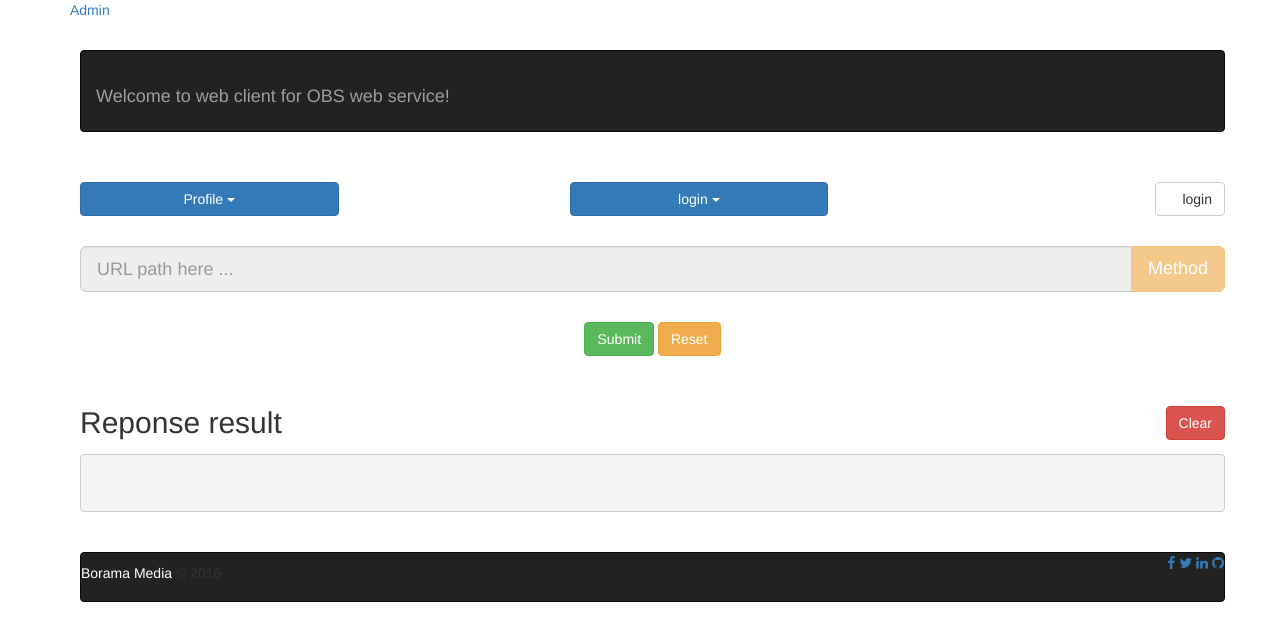
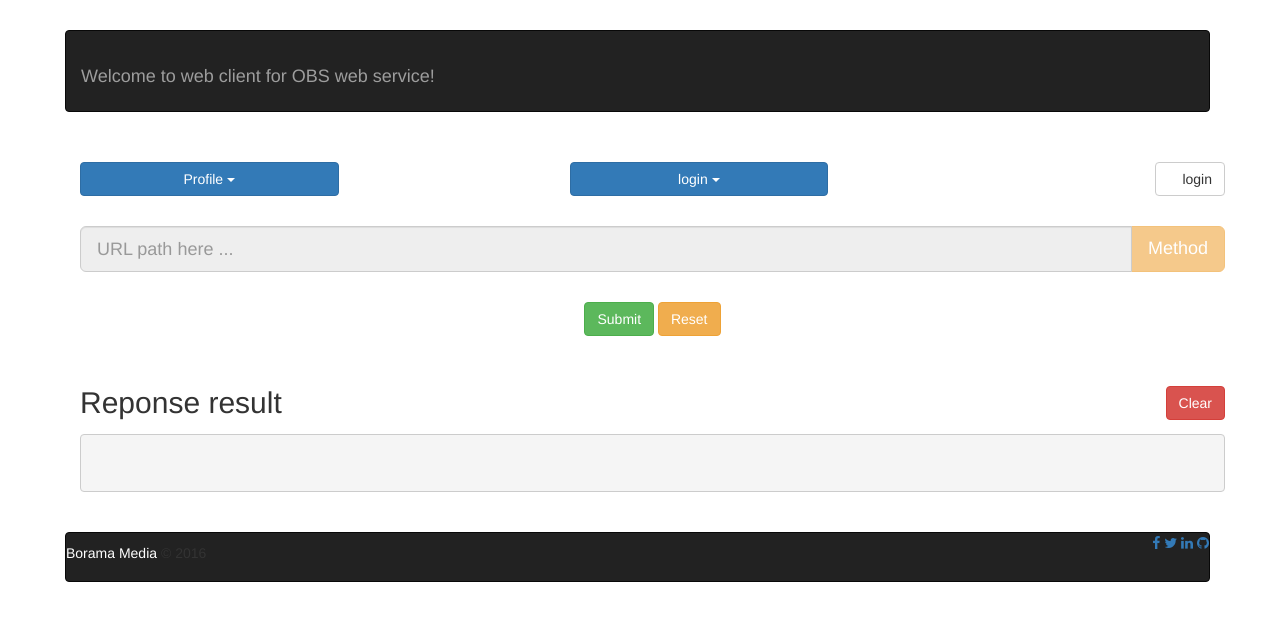
Before and after one commit to channa93/TestFunctionOBS, a PHP site: page /TestFunctionOBS/ in a window 1280 px wide. Shown: the top 641 px of the page. Run offline with PHP 8.4, Linux system fonts and the light colour scheme; some web fonts are replaced.

Commit message:
structure view template using with route config WORKS

```diff
--- a/controllers/admin-ui.js
+++ b/controllers/admin-ui.js
@@ -1,4 +1,4 @@
-app.controller('adminController', function($scope, $http, $compile) {
+app.controller('adminController', function($scope, $http, $compile, $location) {
 
 	$scope.getListFunctions = function(ctrlName) {
 		var req = getObjRequest(URL_FUNCS, 'POST', {ctrlName: ctrlName});
@@ -224,7 +224,8 @@ app.controller('adminController', function($scope, $http, $compile) {
 
 	$('#btn-logout').click(function(){
 		console.log('click button logout');
-		window.location.href = CLIENT_URL;
+		window.location.href = CLIENT_URL; // this will refresh page
+		// $location.path(CLIENT_URL); this will not refresh page but it does not work. DOn't know why
 	});
 
 	// show default controller and list of functions
--- a/controllers/client-ui.js
+++ b/controllers/client-ui.js
@@ -1,8 +1,11 @@
+
 var response="";
 	// used to suffix the param type for radio button
 var nthParam=1;
+	// //** TODO: how to route/redirect to the absolute url
+  	// config route url
 
-app.controller('clientController', function($scope, $http, $compile) {
+app.controller('clientController', function($scope, $http, $compile, $location) {
 
 	showDefaultCtrlFunc();
 	// triger function when a controller is selected in combo
@@ -14,8 +17,15 @@ app.controller('clientController', function($scope, $http, $compile) {
 	}
 
 	$scope.listFunction = function(ctrl){
-		// create request object from pattern in utils.js
-		var req = getObjRequest(URL_FUNCS, 'POST', {ctrlName: ctrl}); // getObjRequest(url, method, data)
+		// request object
+		var req = {
+			method: 'POST',
+			url: URL_FUNCS,
+			headers: {
+				'Authorization': 'Basic '+btoa('admin:1234') //js use btoa('user:password')  or php use = base64encode() YWRtaW46MTIzNA==
+			},
+			data: { ctrlName: ctrl }
+		};
 
 		// manipulate request object
 		$http(req).then(function(response){
@@ -130,9 +140,9 @@ app.controller('clientController', function($scope, $http, $compile) {
 
 		if(obj.username == USERNAME && obj.password == PASSWORD){
 			console.log('username and password is correct');
-			window.location.href = ADMIN_URL;
-			// debugger;
-			// window.history.pushState("object or string", "Title", ADMIN_URL);
+			//window.location.href = ADMIN_URL;  // this will refresh browser and error file not found if we access with route config that not the path of file location (file not found on wamp)
+			$location.path('/adminPage');  // no page refresh, use route url config with template admin page
+			$('#title-header').text("Welcome to admin page for OBS web service!")
 		}else{
 			$scope.error_message = 'username and password is not correct';
 			alert('username and password is not correct');
@@ -174,4 +184,14 @@ app.controller('clientController', function($scope, $http, $compile) {
  //    	}
 	// ));
 
+	// $scope.hideToolWrapper = function(){
+	// 	alert('hide toolWrapper');
+	// 	$('#toolWrapper').hide();
+	// }
 });
+
+
+function hideToolWrapper () {
+	alert('hide toolWrapper');
+	$('#toolWrapper').hide();
+}
--- a/controllers/utils.js
+++ b/controllers/utils.js
@@ -12,7 +12,7 @@
 		});
 	}
 
-	// pattern for later use with $http shorthand of angularjs
+	// patter for later use with $http shorthand of angularjs
 	function getObjRequest(url, method, data) {
 		return {
 			url: url,
--- a/footer.php
+++ /dev/null
@@ -1,43 +0,0 @@
-
-
-			<!-- row final for footer -->
-			<div class="row">
-				<div class="col-md-12 col-sm-12 col-xs-12">
-					<nav class="navbar navbar-inverse">
-						<div class="footer-left" style="float:left; margin-top: 10px;">
-							<p> <a href="http://borama.consulting/en" target="_blank" style="-webkit-text-fill-color: white">Borama Media</a> &copy; 2016</p>
-						</div>
-
-						<div class="footer-right" style="float: right">
-							<a href="https://www.facebook.com/borama.media/" target="_blank"> <i class="fa fa-facebook"></i> </a>
-							<a href="https://twitter.com/posc000001" target="_blank"> <i class="fa fa-twitter"></i> </a>
-							<a href="https://www.linkedin.com/company/borama" target="_blank"> <i class="fa fa-linkedin"></i> </a>
-							<a href="https://github.com/mapring" target="_blank"> <i class="fa fa-github"></i> </a>
-						</div>
-					</nav>
-				</div>
-			</div>
-			<!-- <a href="#"><i class="fa fa-facebook"></i></a>	 -->
-		</div> <!-- end of container ng-controller -->
-	</div>  <!-- end of main div container -->
-
-
-
-
-<script  src="constants/global.js"></script>
-<script  src="js/jquery-1.9.1.min.js"></script>
-<script  src="js/bootstrap.min.js"></script>
-<script  src="js/angular.min.js"></script>
-<script  src="js/angular-route.min.js"></script>
-<script  src="js/jquery.json-view.min.js"></script>
-<!-- <script  src="js/my-script.js"></script> -->
-<!-- <script  src="js/utils.js"></script>
-<script  src="js/myapp.js"></script> -->
-
-<script  type="text/javascript" src="js/app.js"></script>
-<script  type="text/javascript" src="controllers/utils.js"></script>
-<script  type="text/javascript" src="controllers/client-ui.js"></script>
-<script  type="text/javascript" src="controllers/admin-ui.js"></script>
-
-</body>
-</html>
--- a/header.php
+++ /dev/null
@@ -1,16 +0,0 @@
-<!DOCTYPE html>
-<html>
-<head>
-	<title>Test Function OBS</title>
-	<link rel="stylesheet" type="text/css" href="css/bootstrap.min.css">
-	<link rel="stylesheet" type="text/css" href="css/client-style.css">
-	<link rel="stylesheet" type="text/css" href="css/jquery.json-view.min.css">
-	<link rel="stylesheet" type="text/css" href="css/font-awesome.min.css">
-	<!-- add meta tag to proper rendering in small device -->
-	<META NAME="viewport" CONTENT="width=device-width, height=device-height, initial-scale=1, user-scalable=yes"/>
-	<!-- <link rel="stylesheet" href="https://maxcdn.bootstrapcdn.com/font-awesome/4.5.0/css/font-awesome.min.css">	 -->
-	<!-- <link rel="stylesheet" type="text/css" href="css/jquery.json-view.css">	 -->
-</head>
-<body ng-app="myApp" >
-<!-- <body > -->
-	<div class="container">
--- a/index.php
+++ b/index.php
@@ -1,126 +1,45 @@
-<?php include 'header.php'; ?>
-		<a href="#adminPage">Admin</a>
-		<div class="container" ng-controller="clientController">
-			<!-- *************row1    Header -->
-			<div class="row">
-				<div class="col-lg-12 col-md-12 col-sm-12 col-xs-12">
-					<nav class="navbar navbar-inverse nav-bar-fixed-top ">
-					    <h1 class="navbar-brand">Welcome to web client for OBS web service!</h1>
-					</nav>
-				</div>
+<!DOCTYPE html>
+<html>
+	<head>
+		<title>Test Function OBS</title>
+		<link rel="stylesheet" type="text/css" href="css/bootstrap.min.css">
+		<link rel="stylesheet" type="text/css" href="css/client-style.css">
+		<link rel="stylesheet" type="text/css" href="css/jquery.json-view.min.css">
+		<link rel="stylesheet" type="text/css" href="css/font-awesome.min.css">
+		<!-- add meta tag to proper rendering in small device -->
+		<META NAME="viewport" CONTENT="width=device-width, height=device-height, initial-scale=1, user-scalable=yes"/>
+		<!-- <link rel="stylesheet" href="https://maxcdn.bootstrapcdn.com/font-awesome/4.5.0/css/font-awesome.min.css">	 -->
+		<!-- <link rel="stylesheet" type="text/css" href="css/jquery.json-view.css">	 -->
+		<base href="http://localhost/TestFunctionOBS/"></base>
+	</head>
+	<body ng-app="myApp" >
+		<div class="container">
+			<div id="header" class="row">
+				<?php include 'views/header.php'; ?>
 			</div>
 
+			<div id="main">
+				<div ng-view></div>
+			</div>
+			<div id="footer" class="row">
+				<?php include 'views/footer.php'; ?>
+			</div>
+		</div>
 
-			<!-- *************row2   Controller, Function, Method combo list -->
-			<div class="row" >
-				<div class="col-lg-5 col-md-5 col-sm-5 col-xs-5">
-					<!--<select class="form-control" id="ctrl-name">
-					    <option value="one" ng-repeat="data in controllers" class="ctrl" ng-click="selectCtrl(data.controller)">{{data.controller}}</option>
-					</select> -->
-					<div class="btn-group" style="width:75%; ">
-					  <button type="button" class="btn btn-primary dropdown-toggle text-left" data-toggle="dropdown" aria-haspopup="true" aria-expanded="false" id="ctrl-name" style="width:inherit;">
-					    {{ctrl}} <span class="caret"></span>
-					  </button>
-					  <ul class="dropdown-menu" >
-					    <li ng-repeat="data in controllers"><a href="#" class="ctrl" ng-click="selectCtrl(data.controller)">{{data.controller}}</a></li>
-					  </ul>
-					</div>
-				</div>
-				<div class="col-lg-5 col-md-5 col-sm-5 col-xs-5" >
-					<div class="btn-group" style="width:75%; ">
-					  <button type="button" class="btn btn-primary dropdown-toggle " data-toggle="dropdown" aria-haspopup="true" aria-expanded="false" id="function-name" style="width:inherit;">
-					    {{func}} <span class="caret"></span>
-					  </button>
-					  <ul class="dropdown-menu function-list">
-					    <li><a href="#" class="function" ng-repeat="data in functions" ng-click="selectFunction(data.action)">{{data.action}}</a></li>
+		<script  src="constants/global.js"></script>
+		<script  src="js/jquery-1.9.1.min.js"></script>
+		<script  src="js/bootstrap.min.js"></script>
+		<script  src="js/angular.min.js"></script>
+		<script  src="js/angular-route.min.js"></script>
+		<script  src="js/jquery.json-view.min.js"></script>
+		<!-- <script  src="js/my-script.js"></script> -->
+		<!-- <script  src="js/utils.js"></script>
+		<script  src="js/myapp.js"></script> -->
 
-					  </ul>
-					</div>
-				</div>
+		<script  type="text/javascript" src="js/app.js"></script>
+		<script  type="text/javascript" src="controllers/utils.js"></script>
+		<script  type="text/javascript" src="controllers/client-ui.js"></script>
+		<script  type="text/javascript" src="controllers/admin-ui.js"></script>
 
-				<div class="col-lg-2 col-md-2 col-sm-2 col-xs-2" >
-					<!-- Trigger the login modal with a button -->
-					 <button type="button" class="btn btn-default" style="position: relative;float: right;" ng-click="showFormLogin()">
-					 	<span class="glyphicon  glyphicon-user" aria-hidden="true"></span> login
-					 </button>
-
-					 <!-- include login modal form -->
-					 <?php include 'views/login.php'; ?>
-				</div>
-				<!--  <div class="col-md-4 col-sm-4 col-xs-4">
-					<div class="btn-group">
-					  <button type="button" class="btn btn-warning dropdown-toggle" data-toggle="dropdown" aria-haspopup="true" aria-expanded="false">
-					    POST <span class="caret"></span>
-					  </button>
-					  <ul class="dropdown-menu">
-					    <li><a href="#">{{method}}</a></li>
-
-					  </ul>
-					</div>
-				</div>	  -->
-			</div>
-
-
-			<!-- *************row3    URL path show -->
-			<div class="row">
-			   <div class="col-lg-12 col-md-12 col-sm-12 col-xs-12">
-			    <div class="input-group input-group-lg">
-			      <input disabled="disabled" type="text" class="form-control " id="url-box" placeholder="URL path here ...">
-			      <span class="input-group-btn">
-			        <button class="btn btn-warning btn-lg disabled" type="submit">{{method}}</button>
-			      </span>
-			    </div>
-			  </div>
-			</div>
-
-
-			<!-- *************row4   param form and response dispaly block-->
-
-			<div class="row">
-				<!-- form param block -->
-				<div class="col-lg-12 col-md-12 col-sm-12 col-xs-12">
-					<form class="form-horizontal" role="form" id="form-param">
-					  <div class="form-group" ng-repeat="param in params">
-					    <label class="control-label col-lg-4 col-md-4 col-sm-4 col-xs-4 name{{param.status}}" >
-					    	{{param.name}}<span ng-show="(param.status=='1')" style="color: red;">*</span>:
-					    </label>
-					    <div class="col-lg-8 col-md-8 col-sm-8 col-xs-8">
-					      <input  ng-required="(param.status=='1')" type="{{param.type}}" class="form-control type{{param.status}}" placeholder="{{param.type}}" name="{{param.name}}" >
-					    </div>
-					  </div>
-
-					  <div class="text-center">
-						  <button class="btn btn-success " type="submit"  id="submit" > Submit</button>
-						  <button class="btn btn-warning " type="reset" >Reset</button>
-					  </div>
-					</form>
-				</div>
-
-			</div>  <!-- end of row -->
-
-			<!-- *************row5   Response block display-->
-			<div class="row" id="block-response">
-				<div class="col-lg-12 col-md-12 col-sm-12 col-xs-12">
-					<div style="display: inline-block; width:100%;">
-	 					<h2 style="position:relative;float:left;" >Reponse result</h2>
-	 					<button id="btn-clear-response" class="btn btn-danger" style="position: relative;float: right; margin-top: 20px;" type="button" >Clear</button>
-	 				</div>
-
-					<div id="main-block-response" >
-					    <!-- <div  class="well well-lg pre-scrollable " > -->
-					    <div   >
-					       <pre id="response">
-					       	<!-- <code id="response">
-
-					       	</code> -->
-					       </pre>
-					    </div>
-					</div>
-
-				</div> <!-- end of div class="col-md-6" -->
-			</div>
-
-
-
-
-<?php include 'footer.php'; ?>
+	</body>
+</html>
--- a/js/app.js
+++ b/js/app.js
@@ -1,20 +1,21 @@
 var app = angular.module('myApp', ['ngRoute']);
-app.config(['$routeProvider', function($routeProvider) {
+app.config(['$routeProvider','$locationProvider', function($routeProvider,$locationProvider) {
+   $locationProvider.html5Mode(true);
    $routeProvider.
 
-      // route for the about page
+   // route for the about page
     when('/', {
-        templateUrl : 'index.php',
+        templateUrl : 'views/home.php',
         controller  : 'clientController'
     }).
-    when('/adminPage', {
-      	templateUrl: 'admin.php',
-      	controller: 'clientController'
-    })
+   when('/adminPage', {
+        templateUrl: 'views/admin.php',
+        controller: 'adminController'
+   }).
 
-   // .otherwise({
-   //    redirectTo: '/'
-   // });
+   otherwise({
+      redirectTo: '/'
+   });
 
 
 
--- /dev/null
+++ b/views/footer.php
@@ -0,0 +1,14 @@
+<div class="col-md-12 col-sm-12 col-xs-12">
+	<nav class="navbar navbar-inverse">
+		<div class="footer-left" style="float:left; margin-top: 10px;">
+			<p> <a href="http://borama.consulting/en" target="_blank" style="-webkit-text-fill-color: white">Borama Media</a> &copy; 2016</p>
+		</div>
+
+		<div class="footer-right" style="float: right">
+			<a href="https://www.facebook.com/borama.media/" target="_blank"> <i class="fa fa-facebook"></i> </a>
+			<a href="https://twitter.com/posc000001" target="_blank"> <i class="fa fa-twitter"></i> </a>
+			<a href="https://www.linkedin.com/company/borama" target="_blank"> <i class="fa fa-linkedin"></i> </a>
+			<a href="https://github.com/mapring" target="_blank"> <i class="fa fa-github"></i> </a>
+		</div>
+	</nav>
+</div>
--- /dev/null
+++ b/views/header.php
@@ -0,0 +1,5 @@
+<div class="col-lg-12 col-md-12 col-sm-12 col-xs-12">
+	<nav class="navbar navbar-inverse nav-bar-fixed-top ">
+	    <h1 class="navbar-brand" id="title-header">Welcome to web client for OBS web service!</h1>
+	</nav>
+</div>
--- /dev/null
+++ b/views/home.php
@@ -0,0 +1,109 @@
+<div class="container" ng-controller="clientController">
+	<!-- *************row2   Controller, Function, Method combo list -->
+	<div class="row" >
+		<div class="col-lg-5 col-md-5 col-sm-5 col-xs-5">
+			<!--<select class="form-control" id="ctrl-name">
+			    <option value="one" ng-repeat="data in controllers" class="ctrl" ng-click="selectCtrl(data.controller)">{{data.controller}}</option>
+			</select> -->
+			<div class="btn-group" style="width:75%; ">
+			  <button type="button" class="btn btn-primary dropdown-toggle text-left" data-toggle="dropdown" aria-haspopup="true" aria-expanded="false" id="ctrl-name" style="width:inherit;">
+			    {{ctrl}} <span class="caret"></span>
+			  </button>
+			  <ul class="dropdown-menu" >
+			    <li ng-repeat="data in controllers"><a href="#" class="ctrl" ng-click="selectCtrl(data.controller)">{{data.controller}}</a></li>
+			  </ul>
+			</div>
+		</div>
+		<div class="col-lg-5 col-md-5 col-sm-5 col-xs-5" >
+			<div class="btn-group" style="width:75%; ">
+			  <button type="button" class="btn btn-primary dropdown-toggle " data-toggle="dropdown" aria-haspopup="true" aria-expanded="false" id="function-name" style="width:inherit;">
+			    {{func}} <span class="caret"></span>
+			  </button>
+			  <ul class="dropdown-menu function-list">
+			    <li><a href="#" class="function" ng-repeat="data in functions" ng-click="selectFunction(data.action)">{{data.action}}</a></li>
+
+			  </ul>
+			</div>
+		</div>
+
+		<div class="col-lg-2 col-md-2 col-sm-2 col-xs-2" >
+			<!-- Trigger the login modal with a button -->
+			 <button type="button" class="btn btn-default" style="position: relative;float: right;" ng-click="showFormLogin()">
+			 	<span class="glyphicon  glyphicon-user" aria-hidden="true"></span> login
+			 </button>
+
+			 <!-- include login modal form -->
+			 <?php include 'login.php'; ?>
+		</div>
+		<!--  <div class="col-md-4 col-sm-4 col-xs-4">
+			<div class="btn-group">
+			  <button type="button" class="btn btn-warning dropdown-toggle" data-toggle="dropdown" aria-haspopup="true" aria-expanded="false">
+			    POST <span class="caret"></span>
+			  </button>
+			  <ul class="dropdown-menu">
+			    <li><a href="#">{{method}}</a></li>
+
+			  </ul>
+			</div>
+		</div>	  -->
+	</div>
+
+
+	<!-- *************row3    URL path show -->
+	<div class="row">
+	   <div class="col-lg-12 col-md-12 col-sm-12 col-xs-12">
+	    <div class="input-group input-group-lg">
+	      <input disabled="disabled" type="text" class="form-control " id="url-box" placeholder="URL path here ...">
+	      <span class="input-group-btn">
+	        <button class="btn btn-warning btn-lg disabled" type="submit">{{method}}</button>
+	      </span>
+	    </div>
+	  </div>
+	</div>
+
+
+	<!-- *************row4   param form and response dispaly block-->
+
+	<div class="row">
+		<!-- form param block -->
+		<div class="col-lg-12 col-md-12 col-sm-12 col-xs-12">
+			<form class="form-horizontal" role="form" id="form-param">
+			  <div class="form-group" ng-repeat="param in params">
+			    <label class="control-label col-lg-4 col-md-4 col-sm-4 col-xs-4 name{{param.status}}" >
+			    	{{param.name}}<span ng-show="(param.status=='1')" style="color: red;">*</span>:
+			    </label>
+			    <div class="col-lg-8 col-md-8 col-sm-8 col-xs-8">
+			      <input  ng-required="(param.status=='1')" type="{{param.type}}" class="form-control type{{param.status}}" placeholder="{{param.type}}" name="{{param.name}}" >
+			    </div>
+			  </div>
+
+			  <div class="text-center">
+				  <button class="btn btn-success " type="submit"  id="submit" > Submit</button>
+				  <button class="btn btn-warning " type="reset" >Reset</button>
+			  </div>
+			</form>
+		</div>
+
+	</div>  <!-- end of row -->
+
+	<!-- *************row5   Response block display-->
+	<div class="row" id="block-response">
+		<div class="col-lg-12 col-md-12 col-sm-12 col-xs-12">
+			<div style="display: inline-block; width:100%;">
+					<h2 style="position:relative;float:left;" >Reponse result</h2>
+					<button id="btn-clear-response" class="btn btn-danger" style="position: relative;float: right; margin-top: 20px;" type="button" >Clear</button>
+				</div>
+
+			<div id="main-block-response" >
+			    <!-- <div  class="well well-lg pre-scrollable " > -->
+			    <div   >
+			       <pre id="response">
+			       	<!-- <code id="response">
+
+			       	</code> -->
+			       </pre>
+			    </div>
+			</div>
+
+		</div> <!-- end of div class="col-md-6" -->
+	</div>
```
Also changed, not shown: admin.php (deleted, +0 -93 lines), views/admin.php (added, +96 -0 lines).
